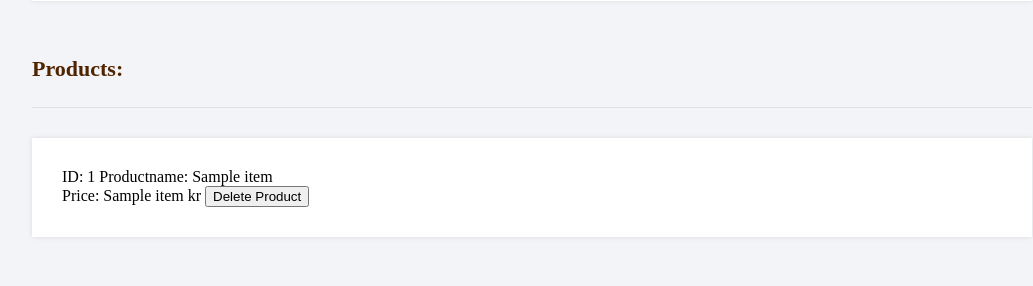
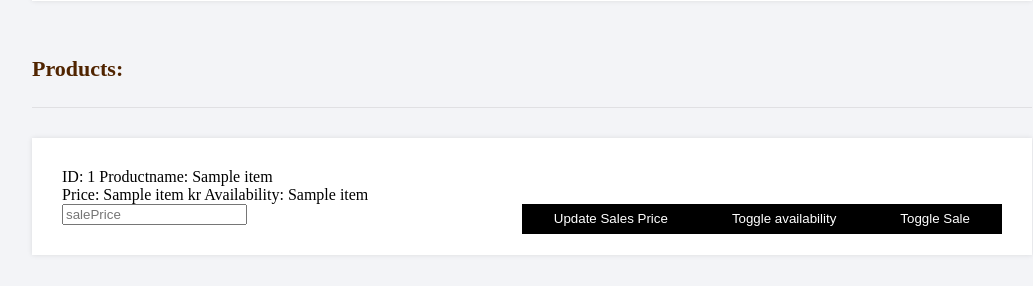
Before and after one commit to grisentb/D0018E, a Flask app: template templates/adminPage.html in a window 1280 px wide. Shown: the part 244-530 px from the top of the page, without its empty margins (108-1141 px from the left). Run offline with Flask 2, Linux system fonts and the light colour scheme; the template is opened without the code that fills it: most values are stand-ins (such as "Sample title", 1, 10 or a date in 2020); some libraries are stand-ins or nearby versions.

Commit message:
Update adminPage.html

```diff
--- a/templates/adminPage.html
+++ b/templates/adminPage.html
@@ -11,8 +11,25 @@
             <tr>
                 <p>
                     ID: {{ item[0] }} Productname: {{ item[1] }} <br/>
+
+                    {% if item[9] == 1 %}
+                        Price: {{ item[8] }} kr
+                    {% else %}
                         Price: {{ item[3] }} kr
-                        <input type="button" value="Delete Product"></input>
+                    {% endif %}
+                    Availability: {{ item[7] }}
+                    <form method="post" action="{{ url_for('adminToggleSale', productID=item[0]) }}">
+                        <input type="submit" name="toggle_sales" value="Toggle Sale"/>
+                    </form>
+                    <form method="post" action="{{ url_for('adminRemoveProduct', productID=item[0]) }}">
+                        <input type="submit" name="toggle_availability" value="Toggle availability"/>
+                    </form>
+                     <form action="{{ url_for('updateSalePrice', productID=item[0]) }}" method="post" autocomplete="off">
+                        <input type="text" name="salePrice" placeholder="salePrice" id="salePrice" required>
+                        <input type="submit" value="Update Sales Price">
+                    </form>
+
+
                 </p>
             </tr>
         {% endfor %}
```
Lines whose indentation alone changed are shown as unchanged.
